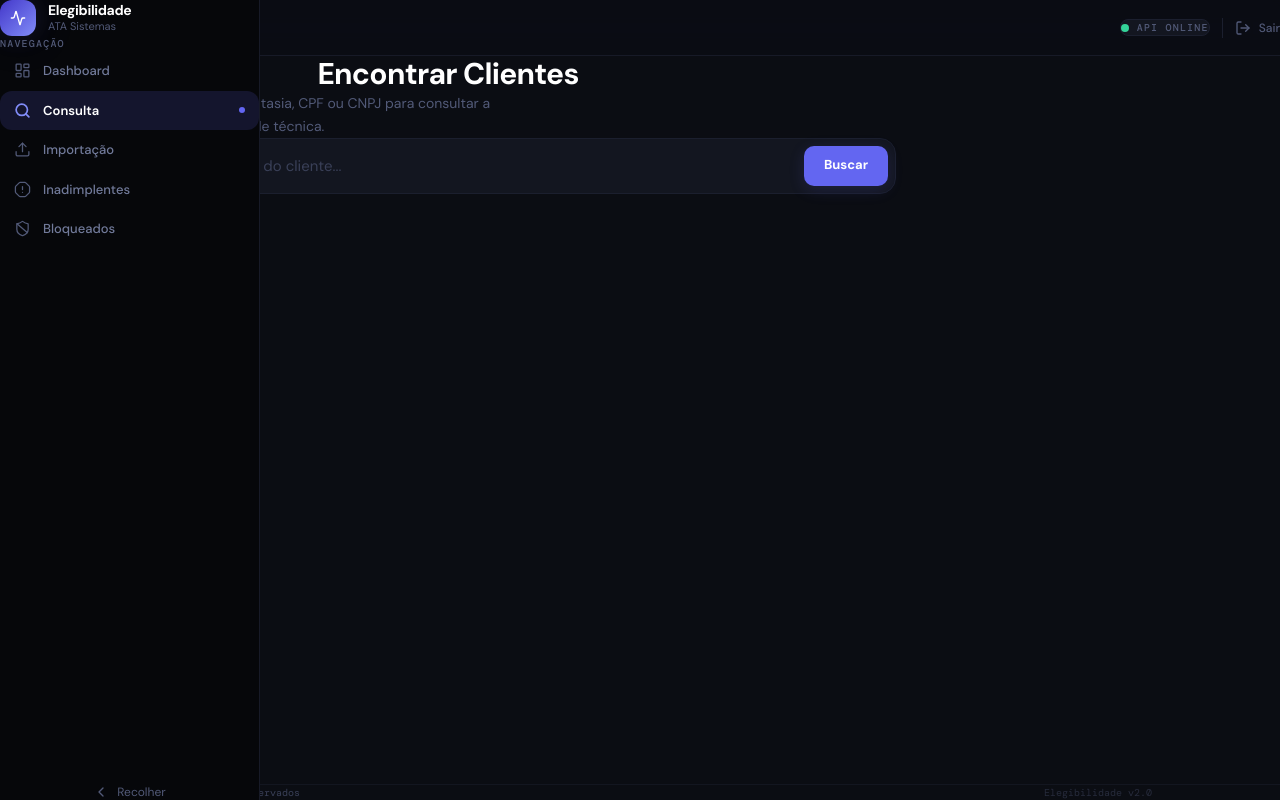
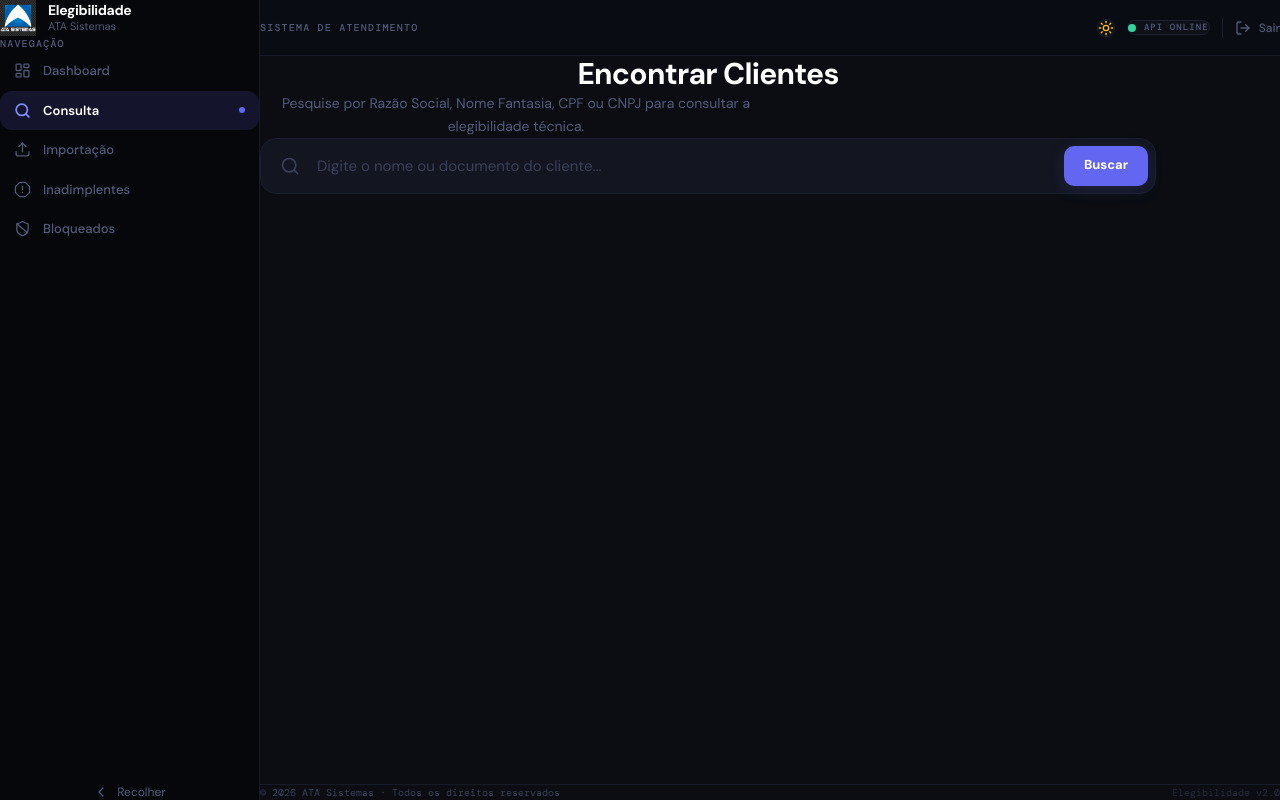
Before and after one commit to GustavoMottaSchmitel/elegibilidade-frontend, a Next.js app: page /busca in a window 1280 px wide. Built offline with nearby package versions, Linux system fonts and the light colour scheme; a web font is replaced by a local one.

Commit message:
fix: layout sidebar, logo ATA, dark/light mode toggle, tema CSS responsivo

```diff
--- a/src/app/globals.css
+++ b/src/app/globals.css
@@ -88,12 +88,61 @@ html {
   scroll-behavior: smooth;
 }
 
+/* ── Theme Variables ── */
+:root,
+[data-theme="dark"] {
+  --bg-body: #0b0d13;
+  --bg-surface: #131620;
+  --bg-card: #131620;
+  --bg-sidebar: #06070a;
+  --bg-elevated: #0f1119;
+  --bg-glass: rgba(11, 13, 19, 0.75);
+  --border-subtle: #171a27;
+  --border-default: #1b1f2e;
+  --border-strong: #282d40;
+  --text-primary: #ffffff;
+  --text-secondary: #c5cade;
+  --text-muted: #525a78;
+  --text-faint: #3a4058;
+  --scrollbar-thumb: #282d40;
+  --table-hover: rgba(99, 102, 241, 0.08);
+  --input-bg: #131620;
+  --badge-muted-bg: #171a27;
+  --badge-muted-text: #525a78;
+  --badge-muted-border: #1b1f2e;
+  color-scheme: dark;
+}
+
+[data-theme="light"] {
+  --bg-body: #f3f4f6;
+  --bg-surface: #ffffff;
+  --bg-card: #ffffff;
+  --bg-sidebar: #ffffff;
+  --bg-elevated: #f9fafb;
+  --bg-glass: rgba(255, 255, 255, 0.85);
+  --border-subtle: #e5e7eb;
+  --border-default: #d1d5db;
+  --border-strong: #9ca3af;
+  --text-primary: #111827;
+  --text-secondary: #374151;
+  --text-muted: #6b7280;
+  --text-faint: #9ca3af;
+  --scrollbar-thumb: #d1d5db;
+  --table-hover: rgba(99, 102, 241, 0.06);
+  --input-bg: #ffffff;
+  --badge-muted-bg: #f3f4f6;
+  --badge-muted-text: #6b7280;
+  --badge-muted-border: #e5e7eb;
+  color-scheme: light;
+}
+
 body {
   font-family: var(--font-sans);
-  background: var(--color-base-900);
-  color: var(--color-base-100);
+  background: var(--bg-body);
+  color: var(--text-secondary);
   min-height: 100vh;
   min-height: 100dvh;
+  transition: background 0.3s ease, color 0.3s ease;
 }
 
 ::selection {
@@ -105,18 +154,19 @@ body {
 ::-webkit-scrollbar { width: 6px; height: 6px; }
 ::-webkit-scrollbar-track { background: transparent; }
 ::-webkit-scrollbar-thumb {
-  background: var(--color-base-600);
+  background: var(--scrollbar-thumb);
   border-radius: 999px;
 }
-::-webkit-scrollbar-thumb:hover { background: var(--color-base-500); }
+::-webkit-scrollbar-thumb:hover { background: var(--border-strong); }
 
 /* ═══════════════════════════════════════════════════════════════════════════
    SIDEBAR NAVIGATION
    ═══════════════════════════════════════════════════════════════════════════ */
 
 .sidebar {
-  background: var(--color-base-950);
-  border-right: 1px solid var(--color-base-750);
+  background: var(--bg-sidebar);
+  border-right: 1px solid var(--border-subtle);
+  transition: background 0.3s ease;
 }
 
 .nav-item {
@@ -127,19 +177,19 @@ body {
   border-radius: 0.75rem;
   font-size: 0.8125rem;
   font-weight: 500;
-  color: var(--color-base-300);
+  color: var(--text-muted);
   transition: all 0.2s cubic-bezier(0.4, 0, 0.2, 1);
   position: relative;
   text-decoration: none;
 }
 
 .nav-item:hover {
-  color: var(--color-base-50);
-  background: var(--color-base-800);
+  color: var(--text-primary);
+  background: var(--bg-elevated);
 }
 
 .nav-item.active {
-  color: white;
+  color: var(--text-primary);
   background: var(--color-accent-glow);
   font-weight: 600;
 }
@@ -161,40 +211,41 @@ body {
    ═══════════════════════════════════════════════════════════════════════════ */
 
 .card {
-  background: var(--color-base-800);
-  border: 1px solid var(--color-base-700);
+  background: var(--bg-card);
+  border: 1px solid var(--border-default);
   border-radius: 1rem;
   transition: all 0.3s cubic-bezier(0.4, 0, 0.2, 1);
 }
 
 .card:hover {
-  border-color: var(--color-base-600);
+  border-color: var(--border-strong);
 }
 
 .premium-card {
-  background: var(--color-base-800);
-  border: 1px solid var(--color-base-700);
+  background: var(--bg-card);
+  border: 1px solid var(--border-default);
   border-radius: 1rem;
   padding: 1.5rem;
   transition: all 0.3s cubic-bezier(0.4, 0, 0.2, 1);
 }
 
 .premium-card:hover {
-  border-color: var(--color-base-500);
-  box-shadow: 0 8px 32px rgba(0, 0, 0, 0.2);
+  border-color: var(--border-strong);
+  box-shadow: 0 8px 32px rgba(0, 0, 0, 0.12);
 }
 
 .panel {
-  background: var(--color-base-800);
-  border: 1px solid var(--color-base-700);
+  background: var(--bg-card);
+  border: 1px solid var(--border-default);
   border-radius: 1rem;
 }
 
 .glass {
-  background: rgba(11, 13, 19, 0.75);
+  background: var(--bg-glass);
   backdrop-filter: blur(16px) saturate(180%);
   -webkit-backdrop-filter: blur(16px) saturate(180%);
-  border-bottom: 1px solid var(--color-base-750);
+  border-bottom: 1px solid var(--border-subtle);
+  transition: background 0.3s ease;
 }
 
 /* ═══════════════════════════════════════════════════════════════════════════
@@ -205,7 +256,7 @@ body {
   font-family: var(--font-sans);
   font-weight: 700;
   letter-spacing: -0.025em;
-  color: white;
+  color: var(--text-primary);
 }
 
 .text-label {
@@ -214,13 +265,13 @@ body {
   font-weight: 500;
   letter-spacing: 0.12em;
   text-transform: uppercase;
-  color: var(--color-base-400);
+  color: var(--text-muted);
 }
 
 .text-value {
   font-family: var(--font-mono);
   font-weight: 600;
-  color: white;
+  color: var(--text-primary);
 }
 
 /* ═══════════════════════════════════════════════════════════════════════════
@@ -234,8 +285,8 @@ body {
 }
 
 .data-table thead tr {
-  background: var(--color-base-850);
-  border-bottom: 1px solid var(--color-base-700);
+  background: var(--bg-elevated);
+  border-bottom: 1px solid var(--border-default);
 }
 
 .data-table thead th {
@@ -245,11 +296,11 @@ body {
   font-weight: 600;
   letter-spacing: 0.1em;
   text-transform: uppercase;
-  color: var(--color-base-400);
+  color: var(--text-muted);
 }
 
 .data-table tbody tr {
-  border-bottom: 1px solid var(--color-base-750);
+  border-bottom: 1px solid var(--border-subtle);
   transition: all 0.15s ease;
 }
 
@@ -258,7 +309,7 @@ body {
 }
 
 .data-table tbody tr:hover {
-  background: var(--color-accent-glow);
+  background: var(--table-hover);
 }
 
 .data-table td {
@@ -286,7 +337,7 @@ body {
 .badge-warn   { color: var(--color-warn);   background: var(--color-warn-dim);   border-color: rgba(251, 191, 36, 0.15); }
 .badge-danger { color: var(--color-danger); background: var(--color-danger-dim); border-color: rgba(248, 113, 113, 0.15); }
 .badge-info   { color: var(--color-info);   background: var(--color-info-dim);   border-color: rgba(96, 165, 250, 0.15); }
-.badge-muted  { color: var(--color-base-400); background: var(--color-base-750); border-color: var(--color-base-700); }
+.badge-muted  { color: var(--badge-muted-text); background: var(--badge-muted-bg); border-color: var(--badge-muted-border); }
 
 /* ═══════════════════════════════════════════════════════════════════════════
    BUTTONS
@@ -330,17 +381,17 @@ body {
   border-radius: 0.75rem;
   font-weight: 500;
   font-size: 0.8125rem;
-  color: var(--color-base-200);
+  color: var(--text-secondary);
   background: transparent;
-  border: 1px solid var(--color-base-700);
+  border: 1px solid var(--border-default);
   cursor: pointer;
   transition: all 0.2s ease;
 }
 
 .btn-ghost:hover {
-  background: var(--color-base-750);
-  border-color: var(--color-base-500);
-  color: white;
+  background: var(--bg-elevated);
+  border-color: var(--border-strong);
+  color: var(--text-primary);
 }
 
 /* ═══════════════════════════════════════════════════════════════════════════
@@ -351,9 +402,9 @@ body {
   width: 100%;
   padding: 1rem 1rem 1rem 3.25rem;
   border-radius: 1rem;
-  background: var(--color-base-800);
-  border: 1px solid var(--color-base-700);
-  color: white;
+  background: var(--input-bg);
+  border: 1px solid var(--border-default);
+  color: var(--text-primary);
   font-size: 0.9375rem;
   font-family: var(--font-sans);
   outline: none;
@@ -361,7 +412,7 @@ body {
 }
 
 .input-search::placeholder {
-  color: var(--color-base-500);
+  color: var(--text-faint);
 }
 
 .input-search:focus {
--- a/src/components/layout-wrapper.tsx
+++ b/src/components/layout-wrapper.tsx
@@ -1,18 +1,24 @@
 'use client'
 import { useState, useEffect } from 'react'
-import { Menu, Moon, Sun, LogOut, Activity } from 'lucide-react'
+import { Menu, Moon, Sun, LogOut } from 'lucide-react'
 import { Sidebar } from '@/components/layout/Sidebar'
-import clsx from 'clsx'
 
 export function LayoutWrapper({ children }: { children: React.ReactNode }) {
   const [collapsed, setCollapsed] = useState(false)
   const [mobileOpen, setMobileOpen] = useState(false)
-  const [theme, setTheme] = useState<'dark'>('dark')
+  const [theme, setTheme] = useState<'light' | 'dark'>('dark')
 
-  // Load collapse state from storage
   useEffect(() => {
-    const saved = localStorage.getItem('ata_sidebar')
-    if (saved === 'collapsed') setCollapsed(true)
+    const savedSidebar = localStorage.getItem('ata_sidebar')
+    if (savedSidebar === 'collapsed') setCollapsed(true)
+
+    const savedTheme = localStorage.getItem('ata_theme') as 'light' | 'dark' | null
+    if (savedTheme) {
+      setTheme(savedTheme)
+      document.documentElement.setAttribute('data-theme', savedTheme)
+    } else {
+      document.documentElement.setAttribute('data-theme', 'dark')
+    }
   }, [])
 
   const handleToggle = () => {
@@ -21,13 +27,29 @@ export function LayoutWrapper({ children }: { children: React.ReactNode }) {
     localStorage.setItem('ata_sidebar', next ? 'collapsed' : 'expanded')
   }
 
+  const toggleTheme = () => {
+    const next = theme === 'light' ? 'dark' : 'light'
+    setTheme(next)
+    localStorage.setItem('ata_theme', next)
+    document.documentElement.setAttribute('data-theme', next)
+  }
+
   const handleLogout = () => {
     document.cookie = 'ata_token=; path=/; expires=Thu, 01 Jan 1970 00:00:01 GMT;'
     window.location.href = 'https://central-atasistemas.duckdns.org/login'
   }
 
+  const sidebarWidth = collapsed ? 72 : 260
+
   return (
-    <div className="min-h-screen flex transition-all duration-300">
+    <div className="min-h-screen">
+      {/* Dynamic margin for desktop only */}
+      <style>{`
+        @media (min-width: 1024px) {
+          .app-main { margin-left: ${sidebarWidth}px; }
+        }
+      `}</style>
+
       {/* Sidebar */}
       <Sidebar
         collapsed={collapsed}
@@ -36,42 +58,59 @@ export function LayoutWrapper({ children }: { children: React.ReactNode }) {
         onMobileClose={() => setMobileOpen(false)}
       />
 
-      {/* Main Content Area */}
-      <div
-        className={clsx(
-          'flex-1 flex flex-col min-h-screen transition-all duration-300',
-          collapsed ? 'lg:ml-[72px]' : 'lg:ml-[260px]'
-        )}
-      >
+      {/* Main Content — margin only applies at lg+ */}
+      <div className="app-main flex flex-col min-h-screen transition-all duration-300">
         {/* Topbar */}
         <header className="glass sticky top-0 z-30 h-14 flex items-center justify-between px-4 lg:px-6 shrink-0">
-          {/* Left: Mobile menu + Breadcrumb */}
+          {/* Left: Mobile menu + breadcrumb */}
           <div className="flex items-center gap-3">
             <button
               onClick={() => setMobileOpen(true)}
-              className="lg:hidden p-2 rounded-lg text-base-400 hover:text-white hover:bg-base-800 transition-all"
+              className="lg:hidden p-2 rounded-lg transition-all"
+              style={{ color: 'var(--text-muted)' }}
             >
               <Menu size={20} />
             </button>
-            <div className="hidden sm:flex items-center gap-2">
-              <span className="text-label">Sistema de Atendimento</span>
-            </div>
+            <span className="text-label hidden sm:block">Sistema de Atendimento</span>
           </div>
 
-          {/* Right: Status + Actions */}
+          {/* Right: Theme toggle + API Status + Logout */}
           <div className="flex items-center gap-3">
+            {/* Theme Toggle */}
+            <button
+              onClick={toggleTheme}
+              className="p-2 rounded-lg transition-all"
+              style={{
+                border: '1px solid var(--border-default)',
+                background: 'var(--bg-elevated)',
+              }}
+              title={theme === 'dark' ? 'Modo Claro' : 'Modo Escuro'}
+            >
+              {theme === 'dark'
+                ? <Sun size={16} style={{ color: '#fbbf24' }} />
+                : <Moon size={16} style={{ color: '#6366f1' }} />
+              }
+            </button>
+
             {/* API Status */}
-            <div className="hidden sm:flex items-center gap-2 px-3 py-1.5 rounded-lg bg-base-800 border border-base-700">
-              <span className="w-2 h-2 rounded-full bg-ok dot-pulse" />
-              <span className="text-label text-[9px]">API Online</span>
+            <div
+              className="hidden sm:flex items-center gap-2 px-3 py-1.5 rounded-lg"
+              style={{
+                background: 'var(--bg-elevated)',
+                border: '1px solid var(--border-default)',
+              }}
+            >
+              <span className="w-2 h-2 rounded-full dot-pulse" style={{ background: '#34d399' }} />
+              <span className="text-label" style={{ fontSize: '9px' }}>API Online</span>
             </div>
 
-            <div className="h-5 w-px bg-base-700 hidden sm:block" />
+            <div className="h-5 w-px hidden sm:block" style={{ background: 'var(--border-default)' }} />
 
             {/* Logout */}
             <button
               onClick={handleLogout}
-              className="flex items-center gap-2 px-3 py-2 rounded-lg text-base-400 hover:text-danger hover:bg-danger-dim transition-all text-xs"
+              className="flex items-center gap-2 px-3 py-2 rounded-lg transition-all text-xs"
+              style={{ color: 'var(--text-muted)' }}
               title="Sair do Sistema"
             >
               <LogOut size={16} />
@@ -88,10 +127,10 @@ export function LayoutWrapper({ children }: { children: React.ReactNode }) {
         </main>
 
         {/* Footer */}
-        <footer className="px-4 lg:px-8 py-4 border-t border-base-800">
-          <div className="max-w-6xl mx-auto flex flex-col sm:flex-row justify-between items-center gap-2 text-[10px] text-base-500 font-mono">
+        <footer className="px-4 lg:px-8 py-4" style={{ borderTop: '1px solid var(--border-subtle)' }}>
+          <div className="max-w-6xl mx-auto flex flex-col sm:flex-row justify-between items-center gap-2 font-mono" style={{ fontSize: '10px', color: 'var(--text-faint)' }}>
             <span>© 2026 ATA Sistemas · Todos os direitos reservados</span>
-            <span className="opacity-60">Elegibilidade v2.0</span>
+            <span style={{ opacity: 0.6 }}>Elegibilidade v2.0</span>
           </div>
         </footer>
       </div>
--- a/src/components/layout/Sidebar.tsx
+++ b/src/components/layout/Sidebar.tsx
@@ -3,17 +3,17 @@ import Link from 'next/link'
 import { usePathname } from 'next/navigation'
 import {
   LayoutDashboard, Search, Upload,
-  AlertOctagon, ShieldBan, Activity,
+  AlertOctagon, ShieldBan,
   ChevronLeft, X,
 } from 'lucide-react'
 import clsx from 'clsx'
 
 const nav = [
-  { href: '/',              label: 'Dashboard',     icon: LayoutDashboard, desc: 'Visão geral' },
-  { href: '/busca',         label: 'Consulta',      icon: Search,          desc: 'Buscar clientes' },
-  { href: '/importacao',    label: 'Importação',    icon: Upload,          desc: 'Upload CSV' },
-  { href: '/inadimplentes', label: 'Inadimplentes', icon: AlertOctagon,    desc: 'Em atraso' },
-  { href: '/bloqueados',    label: 'Bloqueados',    icon: ShieldBan,       desc: 'Atendimento bloqueado' },
+  { href: '/',              label: 'Dashboard',     icon: LayoutDashboard },
+  { href: '/busca',         label: 'Consulta',      icon: Search },
+  { href: '/importacao',    label: 'Importação',    icon: Upload },
+  { href: '/inadimplentes', label: 'Inadimplentes', icon: AlertOctagon },
+  { href: '/bloqueados',    label: 'Bloqueados',    icon: ShieldBan },
 ]
 
 interface SidebarProps {
@@ -30,45 +30,53 @@ export function Sidebar({ collapsed, onToggle, mobileOpen, onMobileClose }: Side
     <>
       {/* Mobile Overlay */}
       {mobileOpen && (
-        <div className="sidebar-overlay lg:hidden" onClick={onMobileClose} />
+        <div
+          className="fixed inset-0 bg-black/60 backdrop-blur-sm z-40 lg:hidden"
+          onClick={onMobileClose}
+        />
       )}
 
       <aside
         className={clsx(
-          'sidebar fixed left-0 top-0 h-full flex flex-col z-40 transition-all duration-300 ease-in-out',
+          'sidebar fixed left-0 top-0 h-full flex flex-col z-50 transition-all duration-300 ease-in-out',
           collapsed ? 'w-[72px]' : 'w-[260px]',
           mobileOpen ? 'translate-x-0' : '-translate-x-full lg:translate-x-0',
         )}
       >
-        {/* Brand Header */}
+        {/* Brand Header with Logo */}
         <div className={clsx(
           'flex items-center gap-3 shrink-0 transition-all duration-300',
-          collapsed ? 'px-4 pt-5 pb-4 justify-center' : 'px-5 pt-5 pb-4'
+          collapsed ? 'px-3 pt-5 pb-4 justify-center' : 'px-5 pt-5 pb-4'
         )}>
-          <div className="gradient-accent w-9 h-9 rounded-xl flex items-center justify-center shrink-0 shadow-lg glow-accent">
-            <Activity size={16} className="text-white" />
-          </div>
+          <img
+            src="/logo-dark.png"
+            alt="ATA Sistemas"
+            className={clsx(
+              'object-contain shrink-0 transition-all duration-300',
+              collapsed ? 'w-10 h-10' : 'w-9 h-9'
+            )}
+          />
           {!collapsed && (
-            <div className="animate-fade-in min-w-0">
+            <div className="min-w-0" style={{ opacity: 1 }}>
               <p className="text-[14px] font-bold text-white leading-tight tracking-tight">Elegibilidade</p>
-              <p className="text-[11px] text-base-400 leading-tight">ATA Sistemas</p>
+              <p className="text-[11px] leading-tight" style={{ color: '#525a78' }}>ATA Sistemas</p>
             </div>
           )}
         </div>
 
         {/* Section Label */}
         {!collapsed && (
-          <div className="px-5 pb-2 pt-2 animate-fade-in">
+          <div className="px-5 pb-2 pt-2" style={{ opacity: 1 }}>
             <p className="text-label">Navegação</p>
           </div>
         )}
 
         {/* Navigation */}
         <nav className={clsx(
-          'flex-1 space-y-1 overflow-y-auto custom-scroll',
+          'flex-1 space-y-1 overflow-y-auto',
           collapsed ? 'px-2 pt-2' : 'px-3'
         )}>
-          {nav.map(({ href, label, icon: Icon, desc }) => {
+          {nav.map(({ href, label, icon: Icon }) => {
             const active = href === '/' ? path === '/' : path.startsWith(href)
             return (
               <Link
@@ -85,16 +93,17 @@ export function Sidebar({ collapsed, onToggle, mobileOpen, onMobileClose }: Side
                 <Icon
                   size={collapsed ? 20 : 17}
                   strokeWidth={active ? 2.4 : 1.8}
-                  className={clsx(
-                    'shrink-0 transition-colors',
-                    active ? 'text-accent-400' : 'text-base-400'
-                  )}
+                  className="shrink-0 transition-colors"
+                  style={{ color: active ? '#818cf8' : '#525a78' }}
                 />
                 {!collapsed && (
                   <span className="flex-1 truncate">{label}</span>
                 )}
                 {!collapsed && active && (
-                  <span className="w-1.5 h-1.5 rounded-full bg-accent-500 shrink-0 dot-pulse" />
+                  <span
+                    className="w-1.5 h-1.5 rounded-full shrink-0 dot-pulse"
+                    style={{ background: '#6366f1' }}
+                  />
                 )}
               </Link>
             )
@@ -106,7 +115,8 @@ export function Sidebar({ collapsed, onToggle, mobileOpen, onMobileClose }: Side
           {/* Mobile close */}
           <button
             onClick={onMobileClose}
-            className="lg:hidden w-full flex items-center justify-center gap-2 py-2.5 rounded-xl text-base-400 hover:text-white hover:bg-base-800 transition-all text-xs mb-2"
+            className="lg:hidden w-full flex items-center justify-center gap-2 py-2.5 rounded-xl transition-all text-xs mb-2"
+            style={{ color: '#525a78' }}
           >
             <X size={16} /> Fechar
           </button>
@@ -114,9 +124,8 @@ export function Sidebar({ collapsed, onToggle, mobileOpen, onMobileClose }: Side
           {/* Desktop toggle */}
           <button
             onClick={onToggle}
-            className={clsx(
-              'hidden lg:flex w-full items-center justify-center gap-2 py-2.5 rounded-xl text-base-400 hover:text-white hover:bg-base-800 transition-all text-xs'
-            )}
+            className="hidden lg:flex w-full items-center justify-center gap-2 py-2.5 rounded-xl transition-all text-xs"
+            style={{ color: '#525a78' }}
           >
             <ChevronLeft
               size={16}
```
Also changed, not shown: src/app/(app)/page.tsx (+5 -5 lines).
